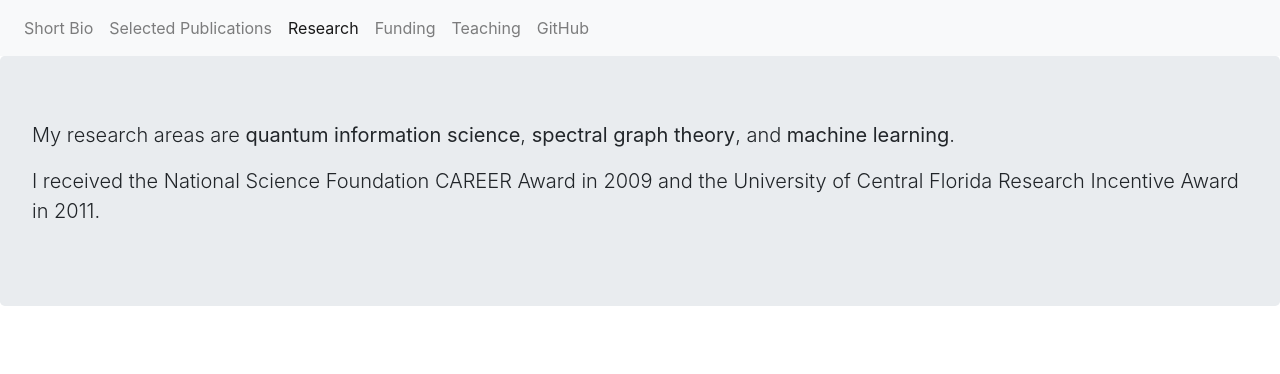
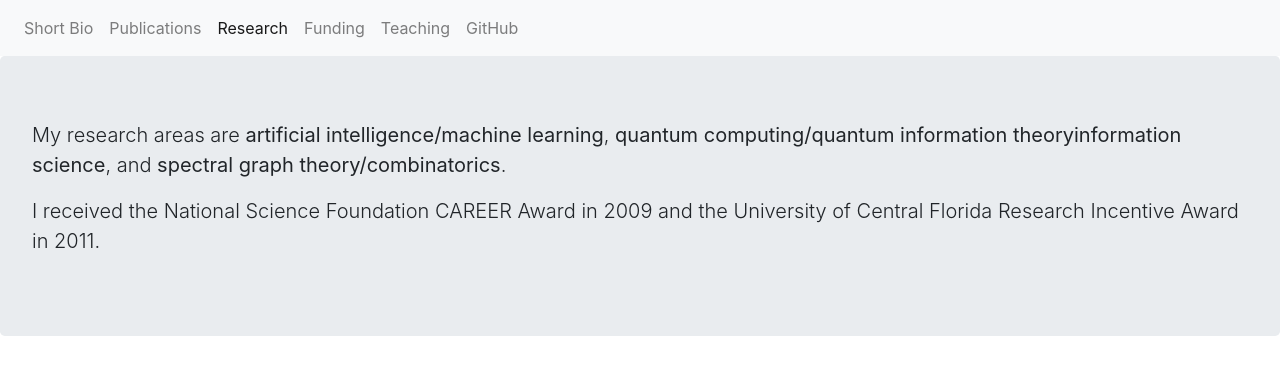
Before and after one commit to schneider128k/schneider128k.github.io, a plain HTML site: page research.html in a window 1280 px wide. Drawn offline with nearby package versions, Linux system fonts and the light colour scheme.

Commit message:
Update research.html

```diff
--- a/research.html
+++ b/research.html
@@ -24,7 +24,7 @@
             <a class="nav-link" href="index.html">Short Bio</a>
           </li>
           <li class="nav-item">
-            <a class="nav-link" href="publications.html">Selected Publications</a>
+            <a class="nav-link" href="publications.html">Publications</a>
           </li>
           <li class="nav-item active">
             <a class="nav-link" href="research.html">Research</a>
@@ -44,7 +44,10 @@
 
     <div class="jumbotron">
       <p class="lead">
-        My research areas are <b>quantum information science</b>, <b>spectral graph theory</b>, and <b>machine learning</b>.
+        My research areas are
+        <b>artificial intelligence/machine learning</b>,
+        <b>quantum computing/quantum information theoryinformation science</b>, and
+        <b>spectral graph theory/combinatorics</b>.
       </p>
 
       <p class="lead">I received the National Science Foundation CAREER Award in 2009 and the University of Central Florida Research Incentive Award in 2011.</p>
```
